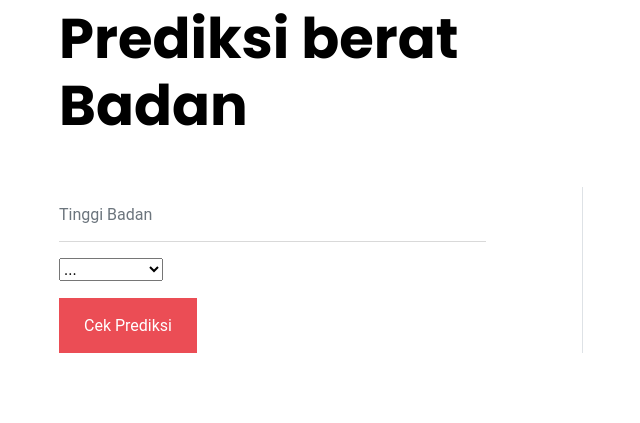
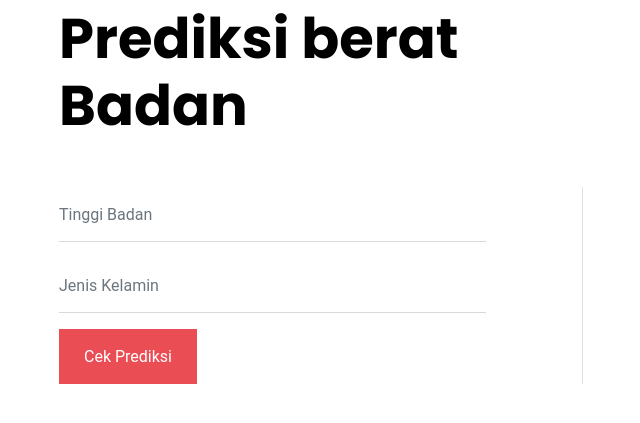
Before and after one commit to antonsurya22/Weight_Prediction_BMI, a Flask app: page / in a window 1280 px wide. Shown: the part 107-530 px from the top of the page, without its empty margins (121-761 px from the left). Run offline with Flask 2, Linux system fonts and the light colour scheme; some libraries are stand-ins or nearby versions.

Commit message:
Update index.html

```diff
--- a/templates/index.html
+++ b/templates/index.html
@@ -43,11 +43,7 @@
 
                 <div class="row">
                   <div class="col-md-12 form-group">
-                  <select class="form-select" aria-label="Default select example" id="Gender" name="Gender">
-                    <option selected>...</option>
-                    <option value="0">Perempuan</option>
-                    <option value="1">Laki-laki</option>
-                  </select>
+                    <input type="text" class="form-control" name="Gender" id="Gender" placeholder="Jenis Kelamin">
                   </div>
                 </div>
 
```
